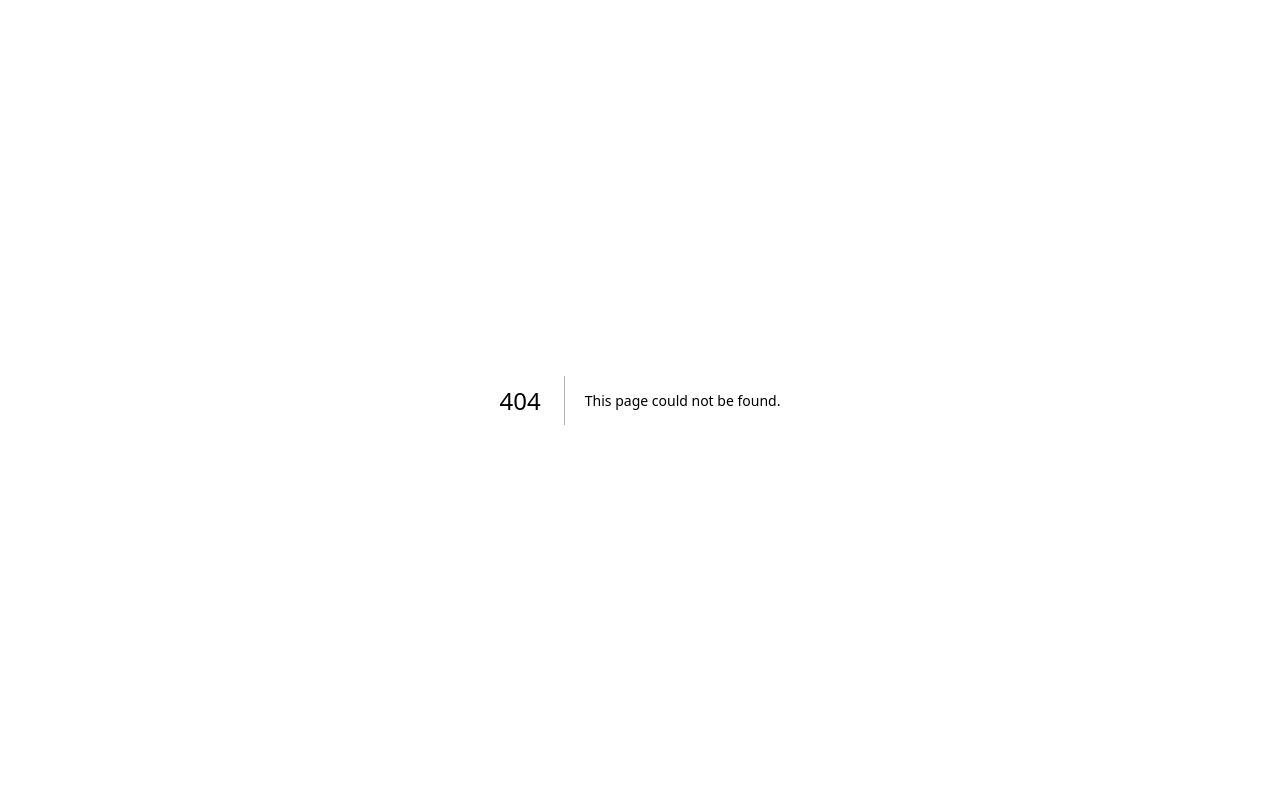
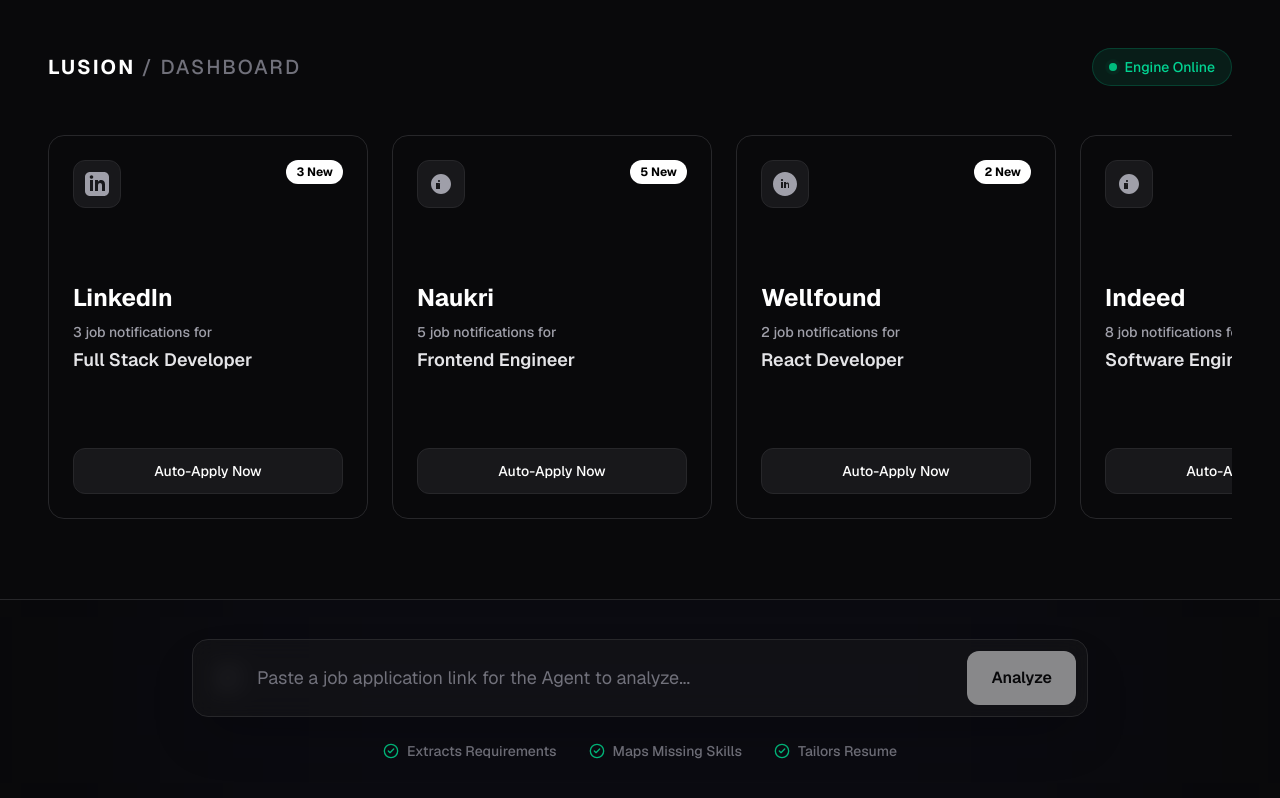
Before and after one commit to Mahesh-Nandigam/ApplyJack, a Next.js app: page /dashboard in a window 1280 px wide. Before the commit this address had no page. Built offline with nearby package versions, Linux system fonts and the light colour scheme.

Commit message:
feat: implement Dashboard UI with 75/25 split, job notification cards, and Perplexity-style AI agent search bar; link from Wizard

```diff
--- a/package.json
+++ b/package.json
@@ -9,6 +9,7 @@
     "lint": "eslint"
   },
   "dependencies": {
+    "lucide-react": "^1.25.0",
     "next": "16.2.10",
     "react": "19.2.4",
     "react-dom": "19.2.4"
--- a/src/app/builder/page.js
+++ b/src/app/builder/page.js
@@ -306,8 +306,14 @@
                   DOWNLOAD PDF
                 </button>
                 <button
+                  onClick={() => window.location.href='/dashboard'}
+                  className="w-full h-11 rounded-lg bg-zinc-900 hover:bg-zinc-800 border border-[#27272a] text-white font-semibold transition-all text-sm"
+                >
+                  GO TO DASHBOARD
+                </button>
+                <button
                   onClick={resetForm}
-                  className="w-full h-11 rounded-lg bg-[#1e293b] hover:bg-zinc-800 border border-zinc-800 font-semibold transition-all text-sm"
+                  className="w-full h-11 rounded-lg bg-transparent border-2 border-[#27272a] text-zinc-400 font-semibold transition-all text-sm hover:text-white"
                 >
                   START OVER
                 </button>
--- /dev/null
+++ b/src/app/dashboard/page.js
@@ -0,0 +1,132 @@
+'use client';
+
+import React, { useState } from 'react';
+import { Search, Briefcase, Zap, Bell, CheckCircle2 } from 'lucide-react';
+
+export default function DashboardPage() {
+  const [url, setUrl] = useState('');
+  const [isParsing, setIsParsing] = useState(false);
+
+  const notifications = [
+    { platform: 'LinkedIn', count: 3, role: 'Full Stack Developer', icon: 'M19 0h-14c-2.761 0-5 2.239-5 5v14c0 2.761 2.239 5 5 5h14c2.762 0 5-2.239 5-5v-14c0-2.761-2.238-5-5-5zm-11 19h-3v-11h3v11zm-1.5-12.268c-.966 0-1.75-.79-1.75-1.764s.784-1.764 1.75-1.764 1.75.79 1.75 1.764-.783 1.764-1.75 1.764zm13.5 12.268h-3v-5.604c0-3.368-4-3.113-4 0v5.604h-3v-11h3v1.765c1.396-2.586 7-2.777 7 2.476v6.759z' },
+    { platform: 'Naukri', count: 5, role: 'Frontend Engineer', icon: 'M12 2C6.48 2 2 6.48 2 12s4.48 10 10 10 10-4.48 10-10S17.52 2 12 2zm-1 15h-2v-6h2v6zm-1-7c-.55 0-1-.45-1-1s.45-1 1-1 1 .45 1 1-.45 1-1 1zm5 7h-2v-4c0-1.1-.9-2-2-2s-2 .9-2 2v4h-2v-6h2v1.1c.6-1.1 2.4-1.2 3.2-.2.8.9.8 2.2.8 3.1v4z' },
+    { platform: 'Wellfound', count: 2, role: 'React Developer', icon: 'M12 0c-6.627 0-12 5.373-12 12s5.373 12 12 12 12-5.373 12-12-5.373-12-12-12zm-2 16h-2v-6h2v6zm-1-6.891c-.607 0-1.1-.496-1.1-1.109 0-.612.492-1.109 1.1-1.109s1.1.497 1.1 1.109c0 .613-.493 1.109-1.1 1.109zm8 6.891h-1.998v-2.861c0-1.881-2.002-1.722-2.002 0v2.861h-2v-6h2v1.093c.7-.71 2.992-1.17 2.992 1.284v3.623z' },
+    { platform: 'Indeed', count: 8, role: 'Software Engineer', icon: 'M12 2C6.48 2 2 6.48 2 12s4.48 10 10 10 10-4.48 10-10S17.52 2 12 2zm-1 15h-2v-6h2v6zm-1-7c-.55 0-1-.45-1-1s.45-1 1-1 1 .45 1 1-.45 1-1 1zm5 7h-2v-4c0-1.1-.9-2-2-2s-2 .9-2 2v4h-2v-6h2v1.1c.6-1.1 2.4-1.2 3.2-.2.8.9.8 2.2.8 3.1v4z' },
+    { platform: 'Instahyre', count: 1, role: 'Backend Dev', icon: 'M12 0C5.373 0 0 5.373 0 12s5.373 12 12 12 12-5.373 12-12S18.627 0 12 0zm-2 17H8v-7h2v7zm-1-8c-.55 0-1-.45-1-1s.45-1 1-1 1 .45 1 1-.45 1-1 1zm6 8h-2v-4c0-1.1-.9-2-2-2s-2 .9-2 2v4H9v-7h2v1.2c.6-1.1 2.4-1.2 3.2-.2.8.9.8 2.3.8 3.2v3.8z' }
+  ];
+
+  const handleParse = (e) => {
+    e.preventDefault();
+    if (!url) return;
+    setIsParsing(true);
+    // Mock parsing delay
+    setTimeout(() => {
+      setIsParsing(false);
+    }, 2000);
+  };
+
+  return (
+    <div className="h-screen w-full bg-[#09090b] text-zinc-50 font-sans flex flex-col overflow-hidden">
+
+      {/* Top 75%: Notification Cards */}
+      <div className="h-[75%] p-8 lg:p-12 flex flex-col border-b border-[#27272a]">
+
+        <header className="flex items-center justify-between mb-8 select-none">
+          <div className="flex items-center gap-3">
+            <span className="text-xl font-bold tracking-widest text-white uppercase font-sans cursor-pointer" onClick={() => window.location.href='/about'}>
+              LUSION <span className="text-zinc-500 font-medium">/ DASHBOARD</span>
+            </span>
+          </div>
+          <div className="flex items-center gap-4">
+             <div className="flex items-center gap-2 text-sm font-medium text-emerald-400 bg-emerald-400/10 px-4 py-2 rounded-full border border-emerald-400/20">
+               <span className="relative flex h-2 w-2">
+                  <span className="animate-ping absolute inline-flex h-full w-full rounded-full bg-emerald-400 opacity-75"></span>
+                  <span className="relative inline-flex rounded-full h-2 w-2 bg-emerald-500"></span>
+                </span>
+               Engine Online
+             </div>
+          </div>
+        </header>
+
+        <div className="flex-1 overflow-x-auto custom-scrollbar flex items-center">
+          <div className="flex gap-6 min-w-max pb-4">
+            {notifications.map((notif, idx) => (
+              <div
+                key={idx}
+                className="w-80 h-96 bg-transparent border border-[#27272a] rounded-2xl p-6 flex flex-col justify-between hover:border-zinc-500 hover:bg-zinc-900/30 transition-all cursor-pointer group"
+              >
+                <div className="flex justify-between items-start">
+                  <div className="w-12 h-12 rounded-xl bg-zinc-900 border border-[#27272a] flex items-center justify-center text-zinc-400 group-hover:text-white transition-colors">
+                    <svg viewBox="0 0 24 24" className="w-6 h-6 fill-current">
+                      <path d={notif.icon} />
+                    </svg>
+                  </div>
+                  <span className="bg-white text-black text-xs font-bold px-2.5 py-1 rounded-full">
+                    {notif.count} New
+                  </span>
+                </div>
+
+                <div>
+                  <h3 className="text-2xl font-bold text-white mb-2">{notif.platform}</h3>
+                  <p className="text-sm text-zinc-400 font-medium">{notif.count} job notifications for</p>
+                  <p className="text-lg font-semibold text-zinc-200 mt-1">{notif.role}</p>
+                </div>
+
+                <button className="w-full bg-zinc-900 text-white font-medium text-sm px-4 py-3 rounded-xl border border-[#27272a] group-hover:bg-white group-hover:text-black transition-all">
+                  Auto-Apply Now
+                </button>
+              </div>
+            ))}
+          </div>
+        </div>
+      </div>
+
+      {/* Bottom 25%: Agent Search Interface */}
+      <div className="h-[25%] bg-[#09090b] flex flex-col justify-center items-center px-8 lg:px-24 relative overflow-hidden">
+
+        {/* Subtle background glow */}
+        <div className="absolute top-0 left-1/2 -translate-x-1/2 w-3/4 h-full bg-indigo-500/5 blur-[120px] pointer-events-none"></div>
+
+        <div className="w-full max-w-4xl z-10 relative">
+          <form onSubmit={handleParse} className="relative group">
+            <div className="absolute inset-y-0 left-0 pl-6 flex items-center pointer-events-none">
+              <Zap className={`w-6 h-6 ${isParsing ? 'text-indigo-400 animate-pulse' : 'text-zinc-500 group-hover:text-zinc-400'} transition-colors`} />
+            </div>
+            <input
+              type="url"
+              value={url}
+              onChange={(e) => setUrl(e.target.value)}
+              placeholder="Paste a job application link for the Agent to analyze..."
+              className="w-full bg-zinc-900/50 backdrop-blur-md border border-[#27272a] rounded-2xl py-6 pl-16 pr-32 text-lg text-white placeholder-zinc-500 focus:outline-none focus:border-zinc-500 focus:bg-zinc-900 transition-all shadow-2xl"
+              required
+            />
+            <button
+              type="submit"
+              disabled={isParsing || !url}
+              className="absolute inset-y-3 right-3 bg-white text-black font-semibold px-6 rounded-xl hover:bg-zinc-200 disabled:opacity-50 disabled:cursor-not-allowed transition-all flex items-center gap-2"
+            >
+              {isParsing ? 'Parsing...' : 'Analyze'}
+            </button>
+          </form>
+
+          <div className="mt-6 flex items-center justify-center gap-8 text-sm font-medium text-zinc-500">
+            <div className="flex items-center gap-2">
+              <CheckCircle2 className="w-4 h-4 text-emerald-500" />
+              Extracts Requirements
+            </div>
+            <div className="flex items-center gap-2">
+              <CheckCircle2 className="w-4 h-4 text-emerald-500" />
+              Maps Missing Skills
+            </div>
+            <div className="flex items-center gap-2">
+              <CheckCircle2 className="w-4 h-4 text-emerald-500" />
+              Tailors Resume
+            </div>
+          </div>
+
+        </div>
+      </div>
+
+    </div>
+  );
+}
```
Also changed, not shown: 1 other file (tests, documents, lock files or other folders).
